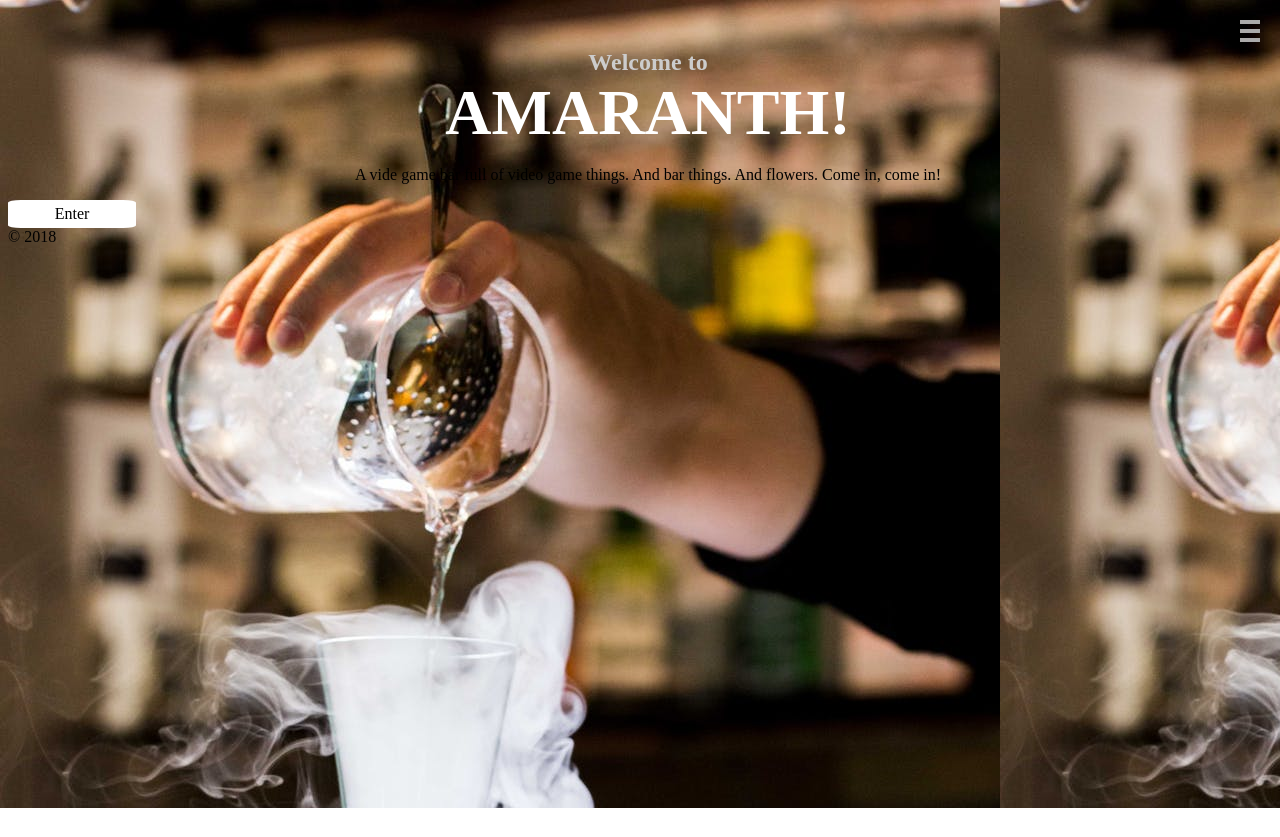
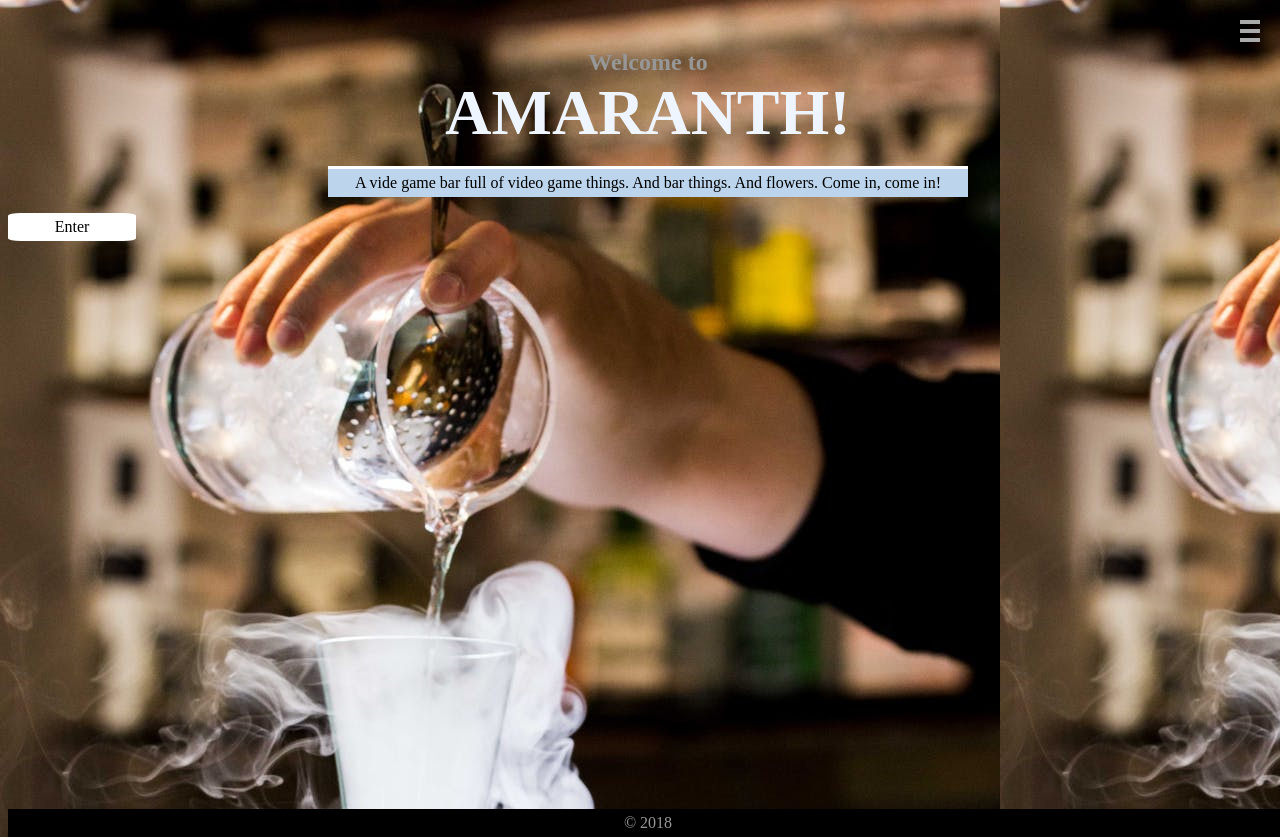
Before and after one commit to travisreynolds17/fake_game, a website: page dist/index.html in a window 1280 px wide. Before the commit the page ends 808 px from the top, so only its background shows below. Drawn offline with Linux system fonts and the light colour scheme.

Commit message:
Fixed fixed footer

```diff
--- a/dist/css/main.css
+++ b/dist/css/main.css
@@ -47,10 +47,10 @@
   .nav .nav-branding.show {
     transform: translate3d(0, 0, 0); }
   .nav-item {
-    color: white;
+    color: #f2f7ff;
     float: left;
     list-style: none;
-    background: #ccc;
+    background: #979797;
     border: 2px solid black;
     padding: 5px;
     text-align: center;
@@ -84,6 +84,19 @@ h6 {
   margin: 0;
   padding: 0; }
 
+.footer {
+  background: black;
+  font-size: 1rem;
+  color: #979797;
+  text-align: center;
+  margin: auto;
+  padding: 5px;
+  width: 100%; }
+
+main {
+  min-height: 95vh;
+  overflow: hidden; }
+
 /* ----------------------------------------------------------
 -------------------------------------------------------------
 Landing Page
@@ -93,12 +106,18 @@ Landing Page
   transition: all 1s ease-out;
   text-align: center; }
   #landing h1 {
-    color: #fff;
+    color: #eff5ff;
     font-weight: 700;
     font-size: 4rem;
     text-transform: uppercase; }
   #landing h2 {
-    color: #ccc; }
+    color: #979797; }
+  #landing p {
+    background: #bcd5ec;
+    width: 50%;
+    margin: 2vh auto;
+    padding: 5px;
+    border-top: 3px solid white; }
   #landing.show {
     transform: translate3d(0, 35%, 0); }
 
--- a/dist/index.html
+++ b/dist/index.html
@@ -35,11 +35,14 @@
 
   </header>
 
-  <main id="landing">
-    <h2>Welcome to</h2>
-    <h1>Amaranth!</h1>
-    <p>A vide game bar full of video game things. And bar things. And flowers. Come in, come in!</p>
-    <div class="btn btn-light">Enter</div>
+  <main>
+    <div id="landing">
+      <h2>Welcome to</h2>
+      <h1>Amaranth!</h1>
+      <p>A vide game bar full of video game things. And bar things. And flowers. Come in, come in!</p>
+      <div class="btn btn-light">Enter</div>
+    </div>
+
 
   </main>
 
```
